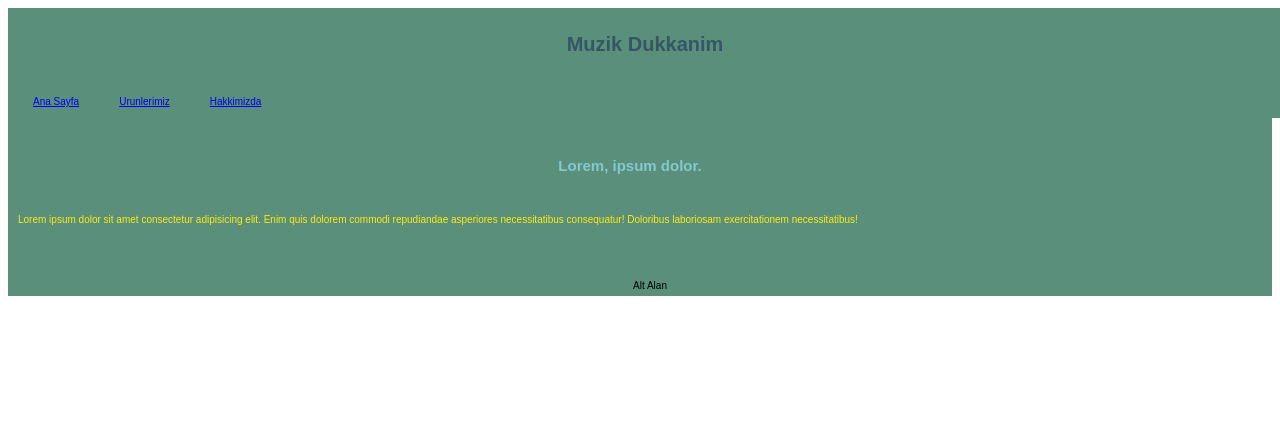
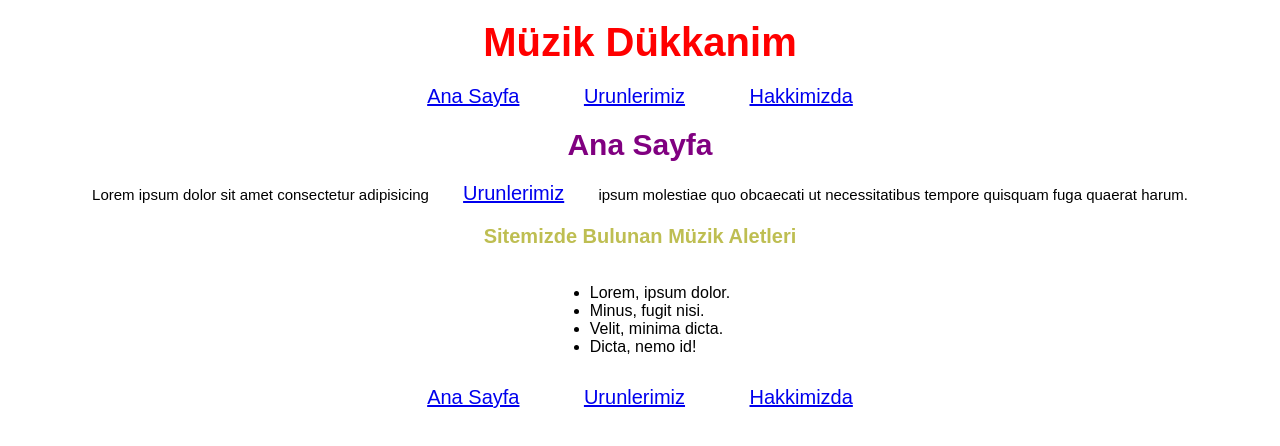
Before and after one commit to bmenderes/kodluyoruz-front-end, a plain HTML site: page odev4.html in a window 1280 px wide. Drawn offline with Linux system fonts and the light colour scheme.

Commit message:
odev-4 uploaded

```diff
--- a/css/style.css
+++ b/css/style.css
@@ -1,76 +1,58 @@
-body{
-    text-align:center;
-    font-size:62.5%;
-    font-family:Arial, Helvetica, sans-serif;
-  }
-#sayfa
-{
-
-    margin:0 auto;
-    background-color: #5A8F7B;
+body {
+    text-align: center;
+    font-family: Arial, Helvetica, sans-serif;
 }
 
-#ustAlan
-{
-    background-color: #5A8F7B;
-    height:100px;
-    width:100%;
-    margin:0 auto;
-    padding: 5px;
+
+p {
+    margin: 20px;
+    padding: 0;
     text-align: center;
+    font-size: 15px;
+}
 
+h1 {
+    margin: 20px;
+    padding: 0;
+    color: red;
+    font-size: 40px;
 
 }
 
-#icerik
-{
-    float: right;
-    width: 100%;
-    /* border-style: solid; */
-    margin: 5px;
-    padding: 5px;
-    border-radius: 10px;
-    border-width: 1px;
+h2 {
+    margin: 20px;
+    padding: 0;
+    color: purple;
+    font-size: 30px;
+
 }
 
-#anaMenu
-{
-    float: left;
-    width: 10%;
-    /* border-style: solid; */
-    margin: 5px;
-    padding: 5px;
-    border-radius: 10px;
-    border-width: 1px;
+h3 {
+    margin: 20px;
+    padding: 0;
+    color: rgba(165, 165, 16, 0.726);
+    font-size: 20px;
+
 }
 
-#altAlan
-{
-   width: 100%;
-    clear: both;
-    /* border-style: solid;     */
-    margin: 5px;
-    padding: 5px;
-    border-radius: 10px;
-    border-width: 1px;
-}
-p{
-    margin: 20px;
-    padding: 0;
-    color: #FFEA11;
-    text-align: center;
-    float: left;
+a {
+    padding: 30px;
+    font-size: 20px;
 
 }
-h1{
-    margin: 20px;
-    padding: 0;
-    color: #355764;
-    ;
+
+ul {
+    display: inline-block;
+    text-align: left;
+    margin-bottom: 30px;
 }
-h2{
-    margin: 20px;
-    padding: 0;
-    color: #81CACF;
-    ;
+
+ol {
+    display: inline-block;
+    text-align: left;
+    margin-bottom: 30px;
 }
+
+img {
+    margin: 10px;
+}
--- a/odev4.html
+++ b/odev4.html
@@ -1,5 +1,6 @@
 <!DOCTYPE html>
 <html lang="en">
+
 <head>
     <meta charset="UTF-8">
     <meta http-equiv="X-UA-Compatible" content="IE=edge">
@@ -7,32 +8,49 @@
     <link rel="stylesheet" href="css/style.css">
     <title>Ana Sayfa</title>
 </head>
-<body>
-    <div id="sayfa">
-        <div id="ustAlan">
-       <h1>Muzik Dukkanim</h1>
-       <p>
+<!-- Navbar - Start -->
+<header>
+    <nav>
+        <h1>Müzik Dükkanim</h1>
         <a href="odev4.html">Ana Sayfa</a>
-    </p>
-       <p>
         <a href="products.html">Urunlerimiz</a>
-    </p>
-       <p>
         <a href="about.html">Hakkimizda</a>
-    </p>
+    </nav>
+</header>
+<!-- Navbar End -->
 
-        </div>
-        <div id="icerik">
-        <h2>Lorem, ipsum dolor.</h2>
-        <p>Lorem ipsum dolor sit amet consectetur adipisicing elit. Enim quis dolorem commodi repudiandae asperiores necessitatibus consequatur! Doloribus laboriosam exercitationem necessitatibus!</p>
-        </div>
-        <div id="anaMenu">
+<!-- Content Start -->
+<section>
+    <!-- Articles Start -->
+    <article>
+        <h2>Ana Sayfa</h2>
 
-        </div>
-        <div id="altAlan">
-        Alt Alan
-        </div>
-      </div>
+        <p>Lorem ipsum dolor sit amet consectetur adipisicing <a href="products.html">Urunlerimiz</a> ipsum molestiae
+            quo obcaecati ut necessitatibus tempore quisquam fuga quaerat harum. </p>
+        <h3>Sitemizde Bulunan Müzik Aletleri</h3>
+        <ul>
+            <li>Lorem, ipsum dolor.</li>
+            <li>Minus, fugit nisi.</li>
+            <li>Velit, minima dicta.</li>
+            <li>Dicta, nemo id!</li>
+        </ul>
+    </article>
 
+    <!-- Articles End -->
+</section>
+
+<!-- Content End -->
+
+<!-- Footer - Start -->
+<footer>
+    <nav>
+        <a href="odev4.html">Ana Sayfa</a>
+        <a href="products.html">Urunlerimiz</a>
+        <a href="about.html">Hakkimizda</a>
+    </nav>
+</footer>
+
+<!-- Footer End -->
 </body>
+
 </html>
```
Also changed, not shown: about.html (+6 -22 lines), odev3.html (+4 -0 lines), products.html (+26 -32 lines), image/3.jpg (added).
